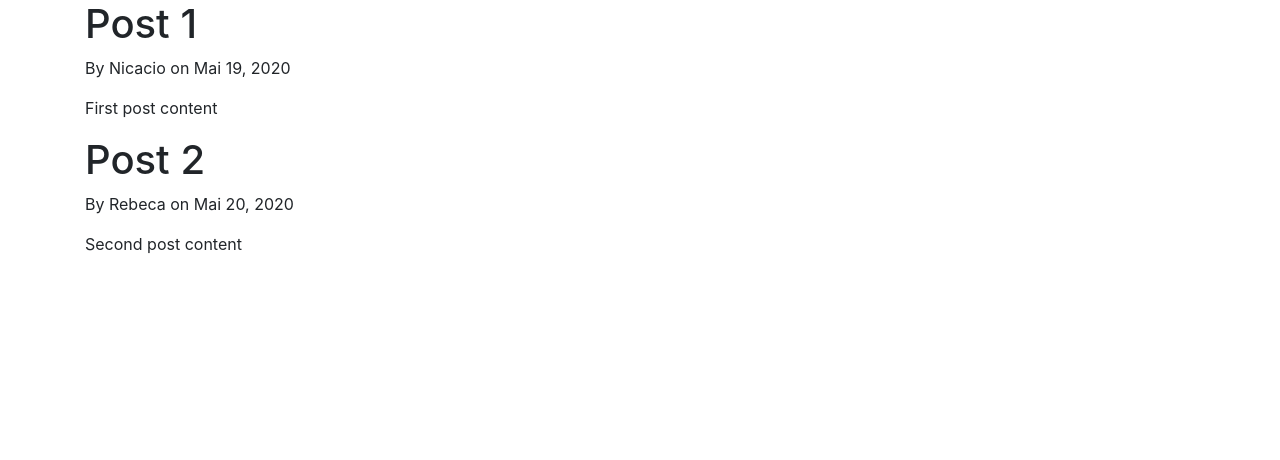
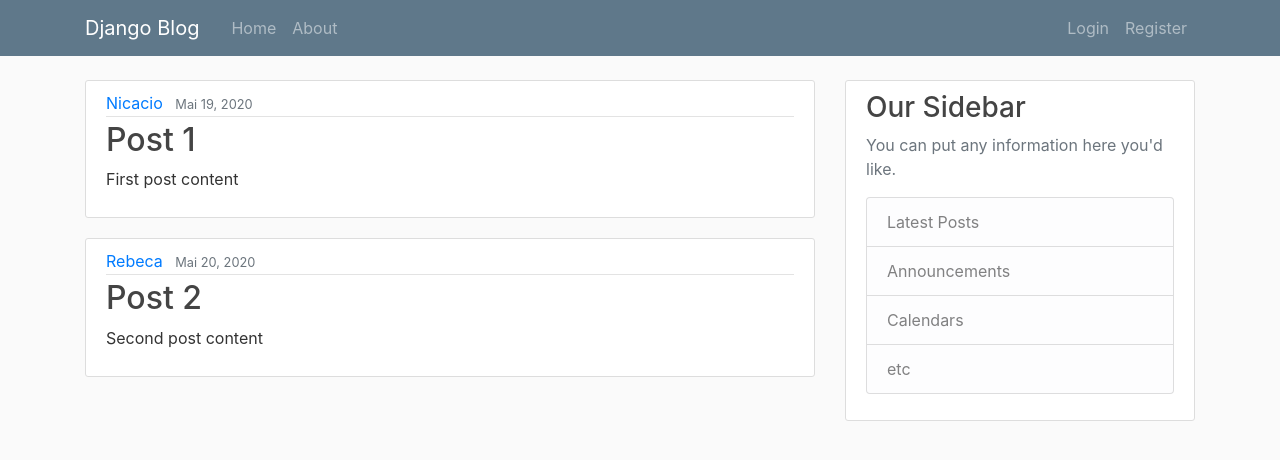
Before and after one commit to NicacioSilva/blogexp, a Django app: page / in a window 1280 px wide. Shown: the top 460 px of the page. Run offline with Django 3.2, Linux system fonts and the light colour scheme; some libraries are stand-ins or nearby versions.

Commit message:
bootstrap update

```diff
--- /dev/null
+++ b/blog/static/main.css
@@ -0,0 +1,84 @@
+body {
+  background: #fafafa;
+  color: #333333;
+  margin-top: 5rem;
+}
+
+h1, h2, h3, h4, h5, h6 {
+  color: #444444;
+}
+
+ul {
+  margin: 0;
+}
+
+.bg-steel {
+  background-color: #5f788a;
+}
+
+.site-header .navbar-nav .nav-link {
+  color: #cbd5db;
+}
+
+.site-header .navbar-nav .nav-link:hover {
+  color: #ffffff;
+}
+
+.site-header .navbar-nav .nav-link.active {
+  font-weight: 500;
+}
+
+.content-section {
+  background: #ffffff;
+  padding: 10px 20px;
+  border: 1px solid #dddddd;
+  border-radius: 3px;
+  margin-bottom: 20px;
+}
+
+.article-title {
+  color: #444444;
+}
+
+a.article-title:hover {
+  color: #428bca;
+  text-decoration: none;
+}
+
+.article-content {
+  white-space: pre-line;
+}
+
+.article-img {
+  height: 65px;
+  width: 65px;
+  margin-right: 16px;
+}
+
+.article-metadata {
+  padding-bottom: 1px;
+  margin-bottom: 4px;
+  border-bottom: 1px solid #e3e3e3
+}
+
+.article-metadata a:hover {
+  color: #333;
+  text-decoration: none;
+}
+
+.article-svg {
+  width: 25px;
+  height: 25px;
+  vertical-align: middle;
+}
+
+.account-img {
+  height: 125px;
+  width: 125px;
+  margin-right: 20px;
+  margin-bottom: 16px;
+}
+
+.account-heading {
+  font-size: 2.5rem;
+}
--- a/blog/templates/base.html
+++ b/blog/templates/base.html
@@ -1,3 +1,4 @@
+{% load static %}
 <!DOCTYPE html>
 <html lang="en">
 <head>
@@ -6,8 +7,9 @@
     <meta name="viewport" content="width=device-width, initial-scale=1, shrink-to-fit=no">
 
     <!-- Bootstrap CSS -->
-    <link rel="stylesheet" href="https://maxcdn.bootstrapcdn.com/bootstrap/4.0.0/css/bootstrap.min.css" integrity="sha384-Gn5384xqQ1aoWXA+058RXPxPg6fy4IWvTNh0E263XmFcJlSAwiGgFAW/dAiS6JXm" crossorigin="anonymous">
-
+    <link rel="stylesheet" href="https://maxcdn.bootstrapcdn.com/bootstrap/4.0.0/css/bootstrap.min.css"
+          integrity="sha384-Gn5384xqQ1aoWXA+058RXPxPg6fy4IWvTNh0E263XmFcJlSAwiGgFAW/dAiS6JXm" crossorigin="anonymous">
+    <link rel="stylesheet" type="text/css" href="{% static 'main.css' %}">
     {% if title %}
         <title>Blog - {{ title }}</title>
     {% else %}
@@ -15,16 +17,58 @@
     {% endif %}
 </head>
 <body>
-
-<div class="container">
-    {% block content %}{% endblock %}
-</div>
+<nav class="navbar navbar-expand-md navbar-dark bg-steel fixed-top">
+    <div class="container">
+        <a class="navbar-brand mr-4" href="{% url 'blog-home' %}">Django Blog</a>
+        <button class="navbar-toggler" type="button" data-toggle="collapse" data-target="#navbarToggle"
+                aria-controls="navbarToggle" aria-expanded="false" aria-label="Toggle navigation">
+            <span class="navbar-toggler-icon"></span>
+        </button>
+        <div class="collapse navbar-collapse" id="navbarToggle">
+            <div class="navbar-nav mr-auto">
+                <a class="nav-item nav-link" href="{% url 'blog-home' %}">Home</a>
+                <a class="nav-item nav-link" href="{% url 'blog-about' %}">About</a>
+            </div>
+            <!-- Navbar Right Side -->
+            <div class="navbar-nav">
+                <a class="nav-item nav-link" href="#">Login</a>
+                <a class="nav-item nav-link" href="#">Register</a>
+            </div>
+        </div>
+    </div>
+</nav>
+<main role="main" class="container">
+    <div class="row">
+        <div class="col-md-8">
+            {% block content %}{% endblock %}
+        </div>
+        <div class="col-md-4">
+            <div class="content-section">
+                <h3>Our Sidebar</h3>
+                <p class='text-muted'>You can put any information here you'd like.
+                <ul class="list-group">
+                    <li class="list-group-item list-group-item-light">Latest Posts</li>
+                    <li class="list-group-item list-group-item-light">Announcements</li>
+                    <li class="list-group-item list-group-item-light">Calendars</li>
+                    <li class="list-group-item list-group-item-light">etc</li>
+                </ul>
+                </p>
+            </div>
+        </div>
+    </div>
+</main>
 
 <!-- Optional JavaScript -->
 <!-- jQuery first, then Popper.js, then Bootstrap JS -->
-<script src="https://code.jquery.com/jquery-3.2.1.slim.min.js" integrity="sha384-KJ3o2DKtIkvYIK3UENzmM7KCkRr/rE9/Qpg6aAZGJwFDMVNA/GpGFF93hXpG5KkN" crossorigin="anonymous"></script>
-<script src="https://cdnjs.cloudflare.com/ajax/libs/popper.js/1.12.9/umd/popper.min.js" integrity="sha384-ApNbgh9B+Y1QKtv3Rn7W3mgPxhU9K/ScQsAP7hUibX39j7fakFPskvXusvfa0b4Q" crossorigin="anonymous"></script>
-<script src="https://maxcdn.bootstrapcdn.com/bootstrap/4.0.0/js/bootstrap.min.js" integrity="sha384-JZR6Spejh4U02d8jOt6vLEHfe/JQGiRRSQQxSfFWpi1MquVdAyjUar5+76PVCmYl" crossorigin="anonymous"></script>
+<script src="https://code.jquery.com/jquery-3.2.1.slim.min.js"
+        integrity="sha384-KJ3o2DKtIkvYIK3UENzmM7KCkRr/rE9/Qpg6aAZGJwFDMVNA/GpGFF93hXpG5KkN"
+        crossorigin="anonymous"></script>
+<script src="https://cdnjs.cloudflare.com/ajax/libs/popper.js/1.12.9/umd/popper.min.js"
+        integrity="sha384-ApNbgh9B+Y1QKtv3Rn7W3mgPxhU9K/ScQsAP7hUibX39j7fakFPskvXusvfa0b4Q"
+        crossorigin="anonymous"></script>
+<script src="https://maxcdn.bootstrapcdn.com/bootstrap/4.0.0/js/bootstrap.min.js"
+        integrity="sha384-JZR6Spejh4U02d8jOt6vLEHfe/JQGiRRSQQxSfFWpi1MquVdAyjUar5+76PVCmYl"
+        crossorigin="anonymous"></script>
 
 </body>
 </html>
--- a/blog/templates/blog/home.html
+++ b/blog/templates/blog/home.html
@@ -1,8 +1,15 @@
-{% extends 'base.html'%}
+{% extends 'base.html' %}
 {% block content %}
     {% for post in posts %}
-        <h1>{{ post.title }}</h1>
-        <p>By {{ post.author }} on {{ post.date_posted }}</p>
-        <p>{{ post.content }}</p>
+        <article class="media content-section">
+            <div class="media-body">
+                <div class="article-metadata">
+                    <a class="mr-2" href="#">{{ post.author }}</a>
+                    <small class="text-muted">{{ post.date_posted }}</small>
+                </div>
+                <h2><a class="article-title" href="#">{{ post.title }}</a></h2>
+                <p class="article-content">{{ post.content }}</p>
+            </div>
+        </article>
     {% endfor %}
 {% endblock content %}
```
